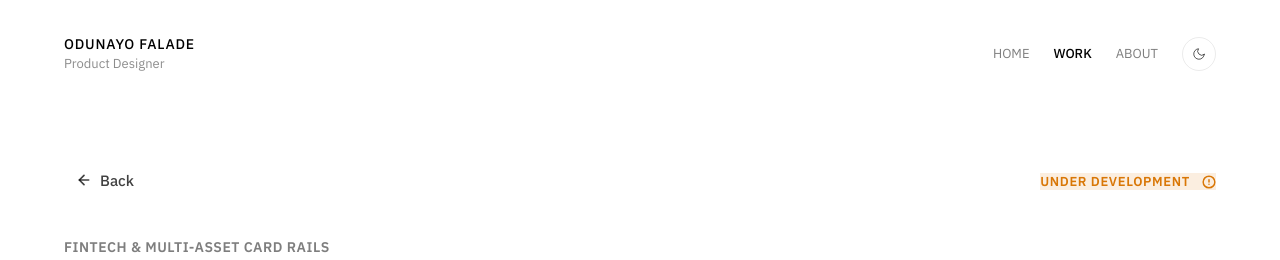
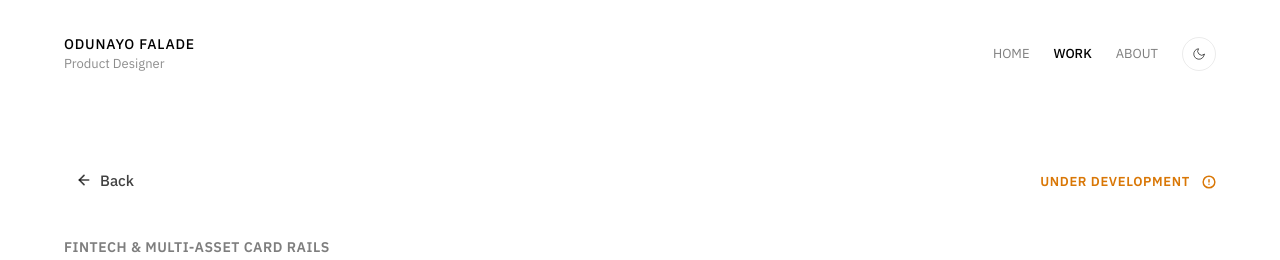
Before and after one commit to AniFUD/portfolio-project, a React (Vite) app: page /selected-work/moniehub in a window 1280 px wide. Shown: the top 260 px of the page. Built offline with nearby package versions, Linux system fonts and the light colour scheme.

Commit message:
auto-sync: modifications on 2026-07-14 09:59:50

```diff
--- a/src/pages/case-studies/Moniehub.jsx
+++ b/src/pages/case-studies/Moniehub.jsx
@@ -20,14 +20,11 @@ export default function MoniehubCaseStudy() {
           <button
             className="case-study-view-project-btn"
             style={{
-              background: 'rgba(217, 119, 6, 0.12)',
-              borderColor: 'rgba(217, 119, 6, 0.4)',
               color: '#D97706',
-              fontWeight: '600',
               cursor: 'help'
             }}
           >
-            Under Development
+            UNDER DEVELOPMENT
             <svg width="14" height="14" viewBox="0 0 24 24" fill="none" stroke="currentColor" strokeWidth="2.5" strokeLinecap="round" strokeLinejoin="round" style={{ marginLeft: '6px' }}>
               <circle cx="12" cy="12" r="10"></circle>
               <line x1="12" y1="8" x2="12" y2="12"></line>
```
